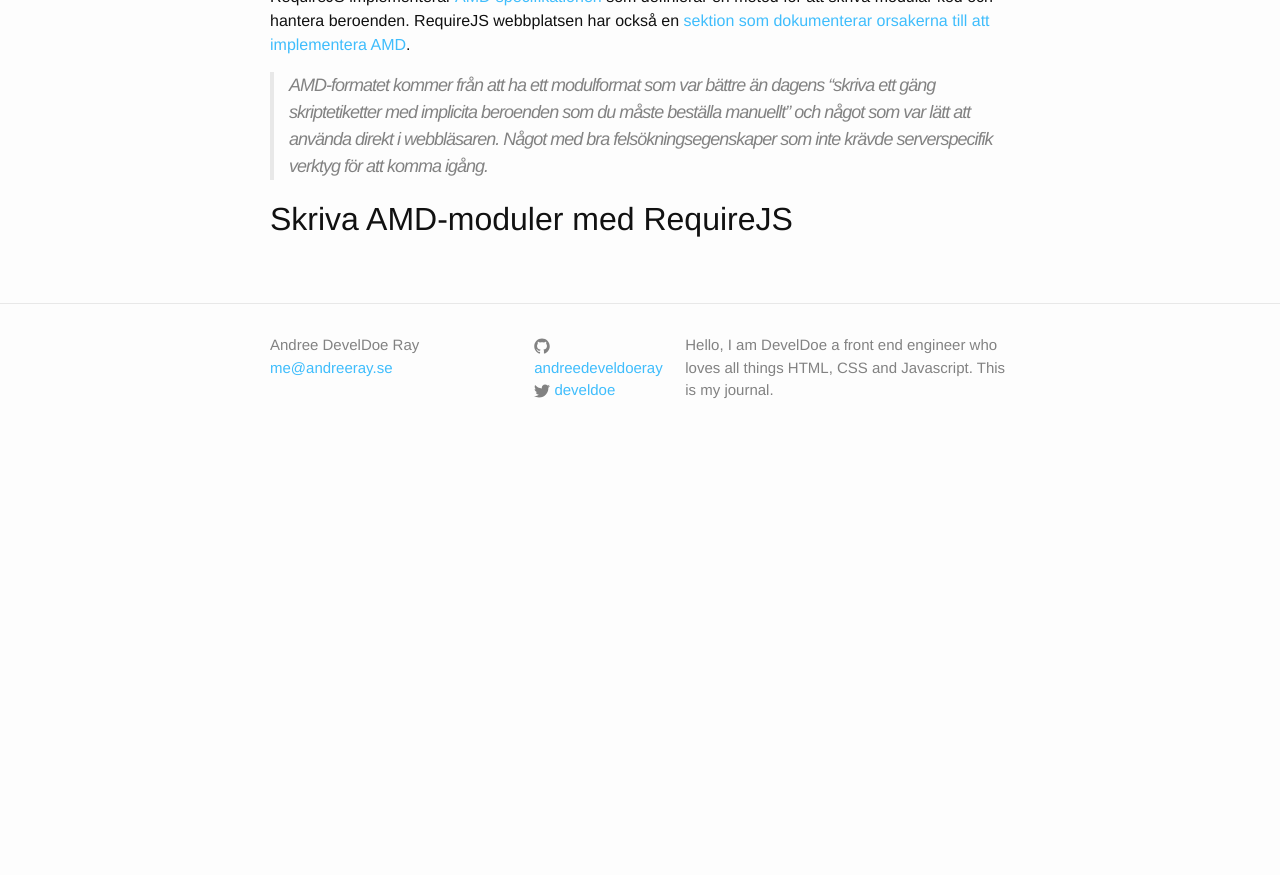
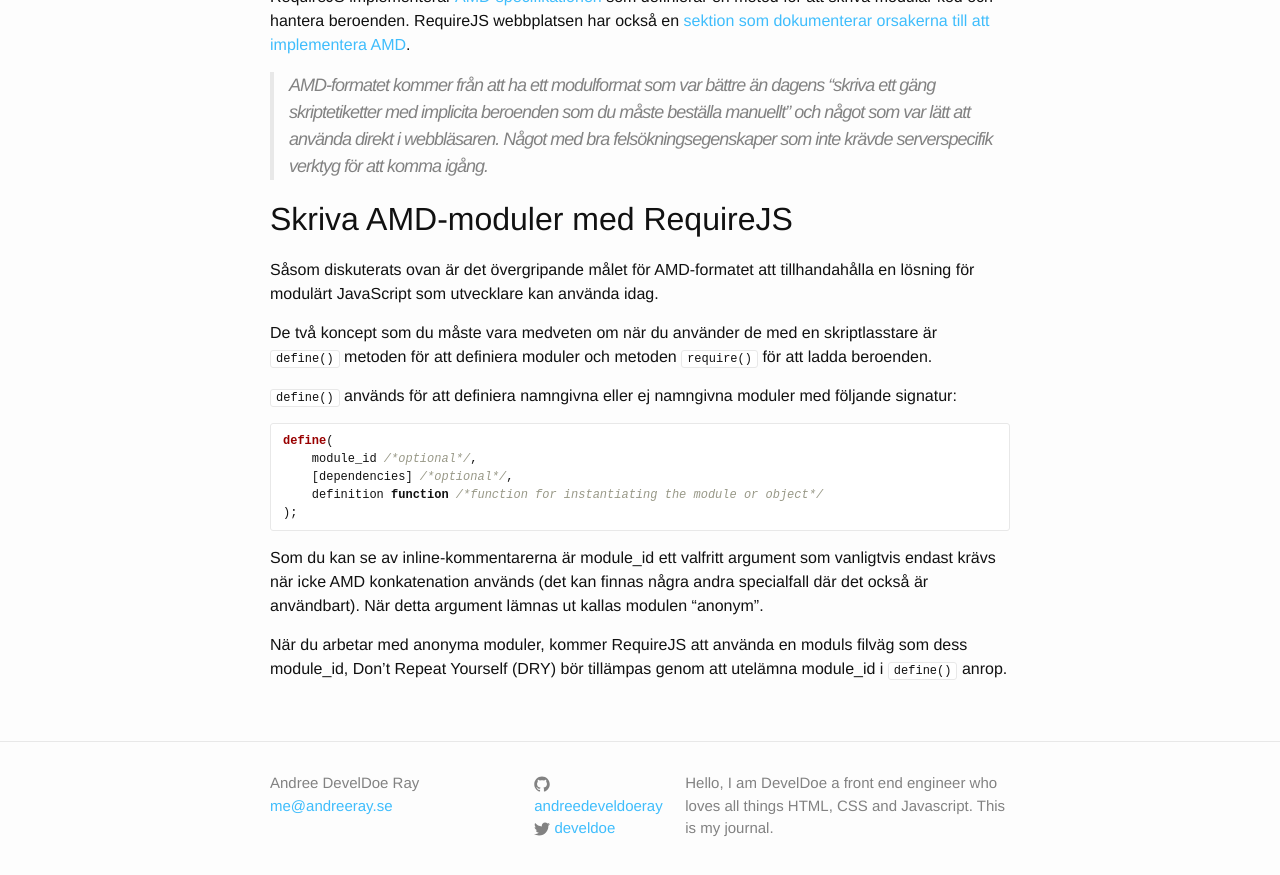
Before and after one commit to develdoe/develdoe.github.io, a Jekyll site: the page built from _posts/2017-10-20-javascript-requirejs.md, in a window 1280 px wide and 900 px high, scrolled down 1091 px. Shown: the top 875 px of the window. Built offline with Jekyll 4.4.1, drawn with Linux system fonts in a browser that asks for light colours; before the commit the page ends 1553 px from its top, so only the background shows below that.

Commit message:
Create 2017-10-20-javascript-requirejs.md

````diff
--- a/_posts/2017-10-20-javascript-requirejs.md
+++ b/_posts/2017-10-20-javascript-requirejs.md
@@ -29,3 +29,21 @@
 > AMD-formatet kommer från att ha ett modulformat som var bättre än dagens "skriva ett gäng skriptetiketter med implicita beroenden som du måste beställa manuellt" och något som var lätt att använda direkt i webbläsaren. Något med bra felsökningsegenskaper som inte krävde serverspecifik verktyg för att komma igång.
 
 ## Skriva AMD-moduler med RequireJS
+
+Såsom diskuterats ovan är det övergripande målet för AMD-formatet att tillhandahålla en lösning för modulärt JavaScript som utvecklare kan använda idag.
+
+De två koncept som du måste vara medveten om när du använder de med en skriptlasstare är `define()` metoden för att definiera moduler och metoden `require()` för att ladda beroenden.
+
+`define()` används för att definiera namngivna eller ej namngivna moduler med följande signatur:
+
+```js
+define(
+    module_id /*optional*/,
+    [dependencies] /*optional*/,
+    definition function /*function for instantiating the module or object*/
+);
+```
+
+Som du kan se av inline-kommentarerna är module_id ett valfritt argument som vanligtvis endast krävs när icke AMD konkatenation används (det kan finnas några andra specialfall där det också är användbart). När detta argument lämnas ut kallas modulen "anonym".
+
+När du arbetar med anonyma moduler, kommer RequireJS att använda en moduls filväg som dess module_id, Don't Repeat Yourself (DRY) bör tillämpas genom att utelämna module_id i `define()` anrop.
````
